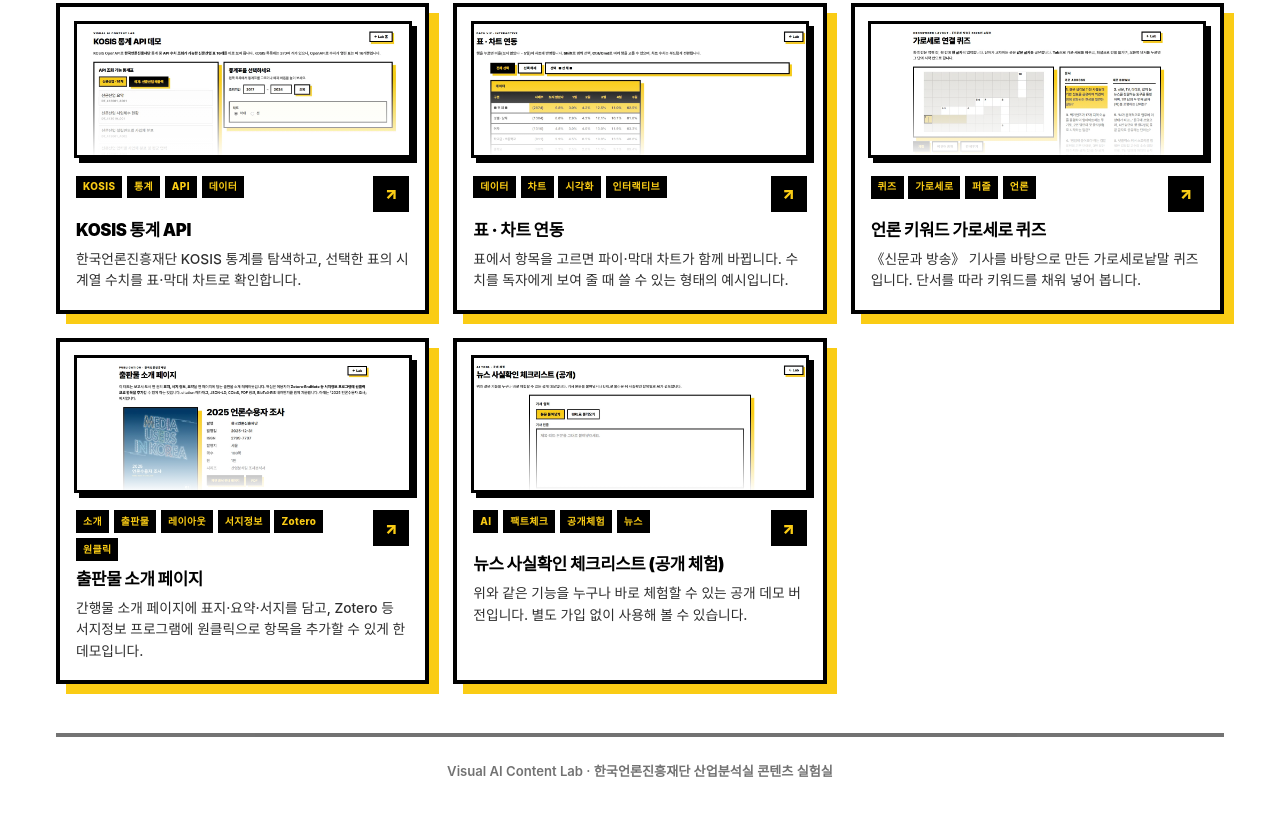
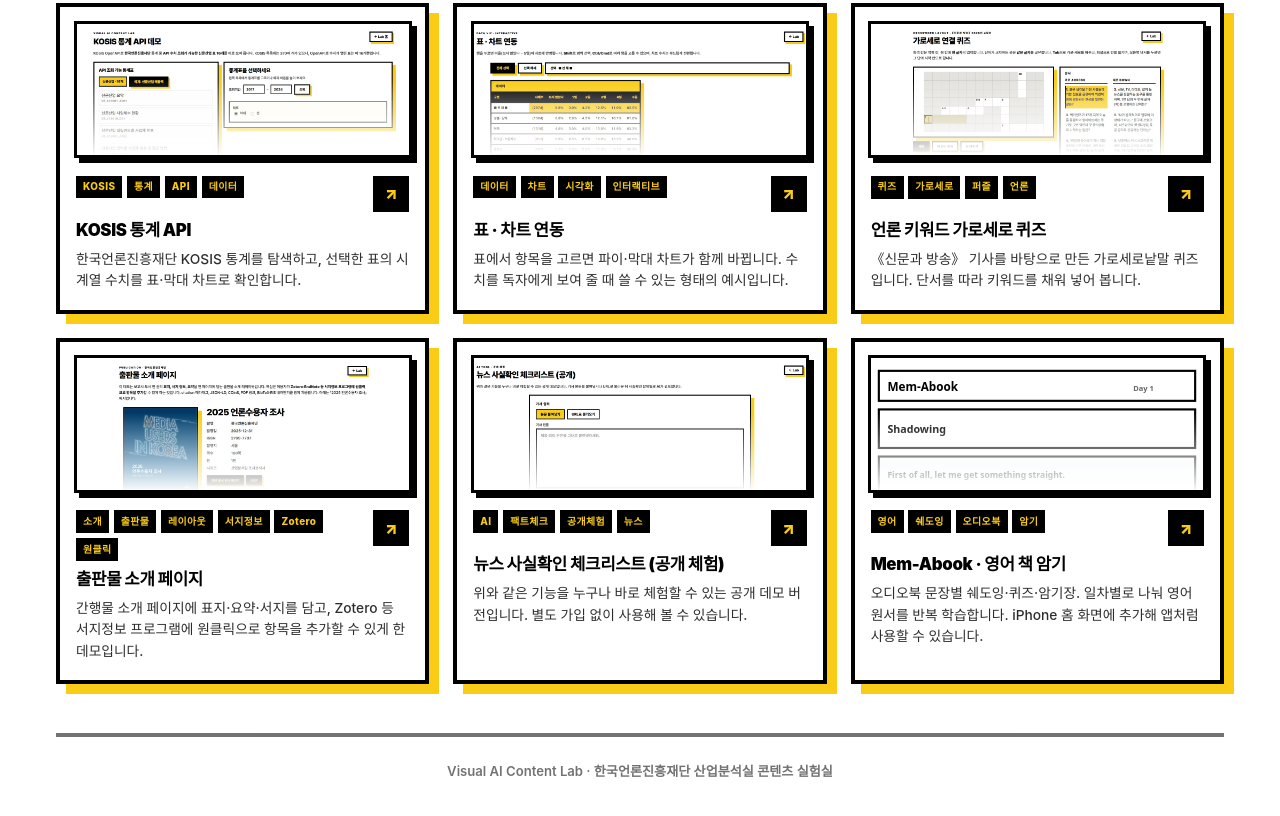
Before and after one commit to kpf-jra/hanun_demo, a website: page index.html in a window 1280 px wide. Shown: the part 690-1506 px from the top of the page. Drawn offline with Linux system fonts and the light colour scheme; a web font is replaced by a local one.

Commit message:
Add Mem-Abook card to Visual AI Content Lab gallery.
Co-authored-by: Cursor <cursoragent@cursor.com>

```diff
--- a/index.html
+++ b/index.html
@@ -348,7 +348,7 @@
       <section aria-labelledby="lab-demos-heading">
         <div class="lab-section-head">
           <h2 id="lab-demos-heading">데모 갤러리</h2>
-          <p class="lab-count" id="lab-count" aria-live="polite">총 8개</p>
+          <p class="lab-count" id="lab-count" aria-live="polite">총 9개</p>
         </div>
 
         <div class="lab-toolbar">
@@ -569,6 +569,31 @@
             </div>
           </a>
 
+          <a
+            class="lab-card"
+            href="https://creative781.cafe24.com/apps/mem_abook/"
+            data-keywords="영어 책 암기 쉐도잉 shadowing Diary of a Wimpy Kid 오디오북 학습 Book Mem-Abook"
+          >
+            <div class="lab-card-thumb">
+              <div class="lab-card-thumb-frame">
+              <img src="assets/thumbs/mem-abook.svg" alt="Mem-Abook 영어 책 암기 학습 앱 화면" width="640" height="400" loading="lazy" decoding="async" />
+              </div>
+            </div>
+            <div class="lab-card-top">
+              <div class="lab-tags">
+                <span class="lab-tag">영어</span>
+                <span class="lab-tag">쉐도잉</span>
+                <span class="lab-tag">오디오북</span>
+                <span class="lab-tag">암기</span>
+              </div>
+              <span class="lab-go" aria-hidden="true">↗</span>
+            </div>
+            <div class="lab-card-body">
+              <h3 class="lab-card-title">Mem-Abook · 영어 책 암기</h3>
+              <p class="lab-card-desc">오디오북 문장별 쉐도잉·퀴즈·암기장. 일차별로 나눠 영어 원서를 반복 학습합니다. iPhone 홈 화면에 추가해 앱처럼 사용할 수 있습니다.</p>
+            </div>
+          </a>
+
           <p class="lab-empty" id="lab-empty" role="status">검색 결과가 없습니다. 다른 키워드로 다시 찾아 보세요.</p>
         </div>
       </section>
```
Also changed, not shown: assets/thumbs/mem-abook.svg (added), assets/thumbs/mem-abook.webp (added).
